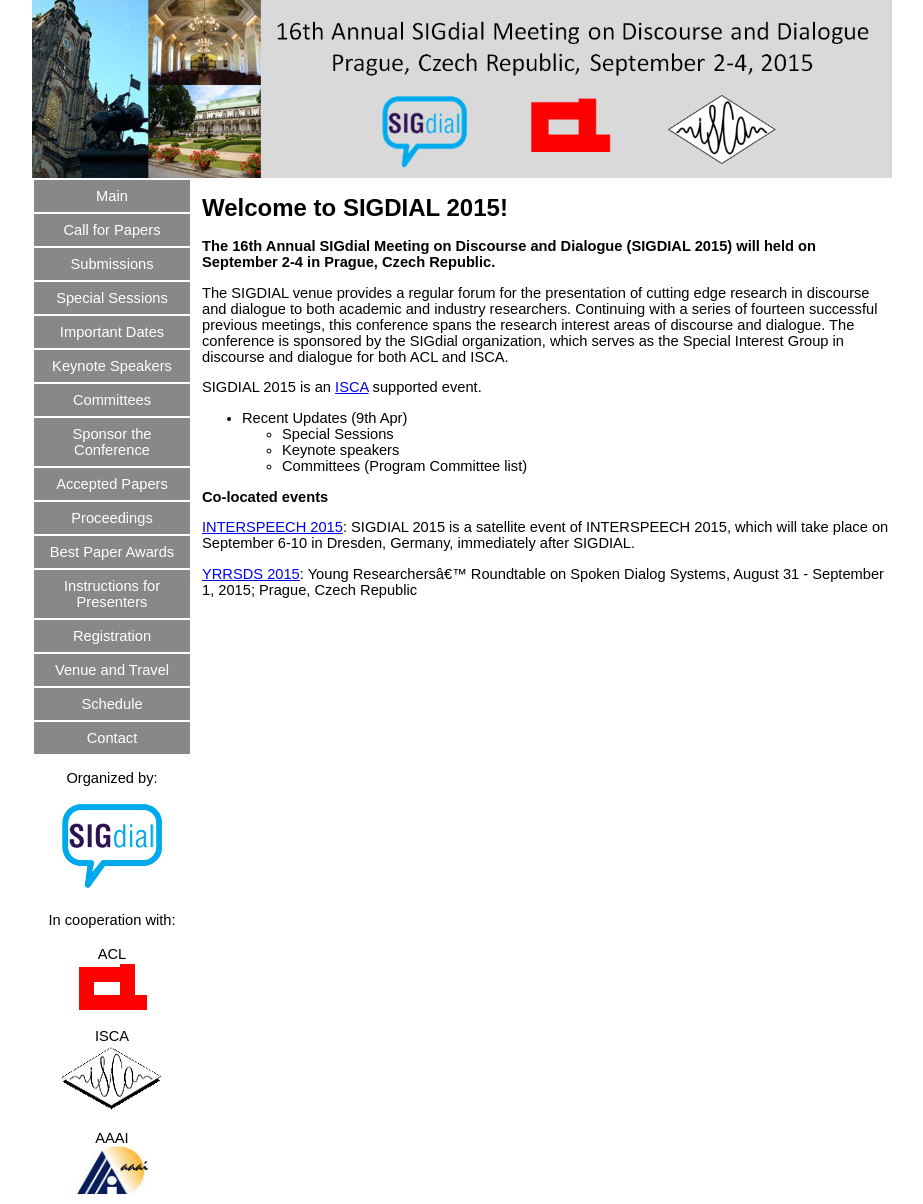
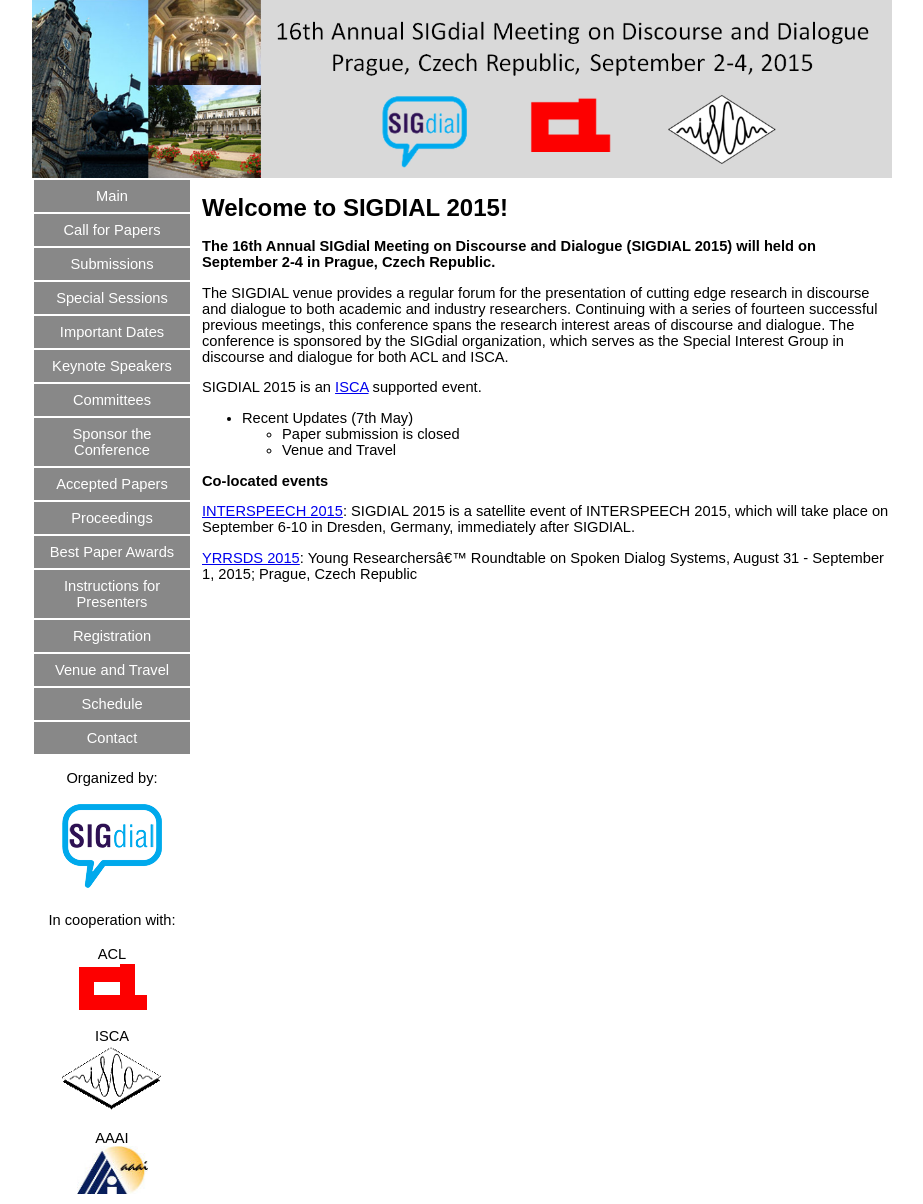
Before and after one commit to sigdial/sigdial2015, a Jekyll site: the page built from index.md, in a window 1280 px wide. Shown: the whole page, without its empty margins (178-1101 px from the left). Built offline with Jekyll 4.4.1, drawn with Linux system fonts in a browser that asks for light colours.

Commit message:
update index page

```diff
--- a/index.md
+++ b/index.md
@@ -17,10 +17,9 @@
 
 SIGDIAL 2015 is an [ISCA](http://www.isca-speech.org/) supported event.
 
-* Recent Updates (9th Apr)
-	* Special Sessions
-	* Keynote speakers
-	* Committees (Program Committee list)
+* Recent Updates (7th May)
+	* Paper submission is closed
+	* Venue and Travel
 
 ### Co-located events
 
```
Also changed, not shown: people.md (+0 -1 lines), submissions.md (+1 -1 lines).
